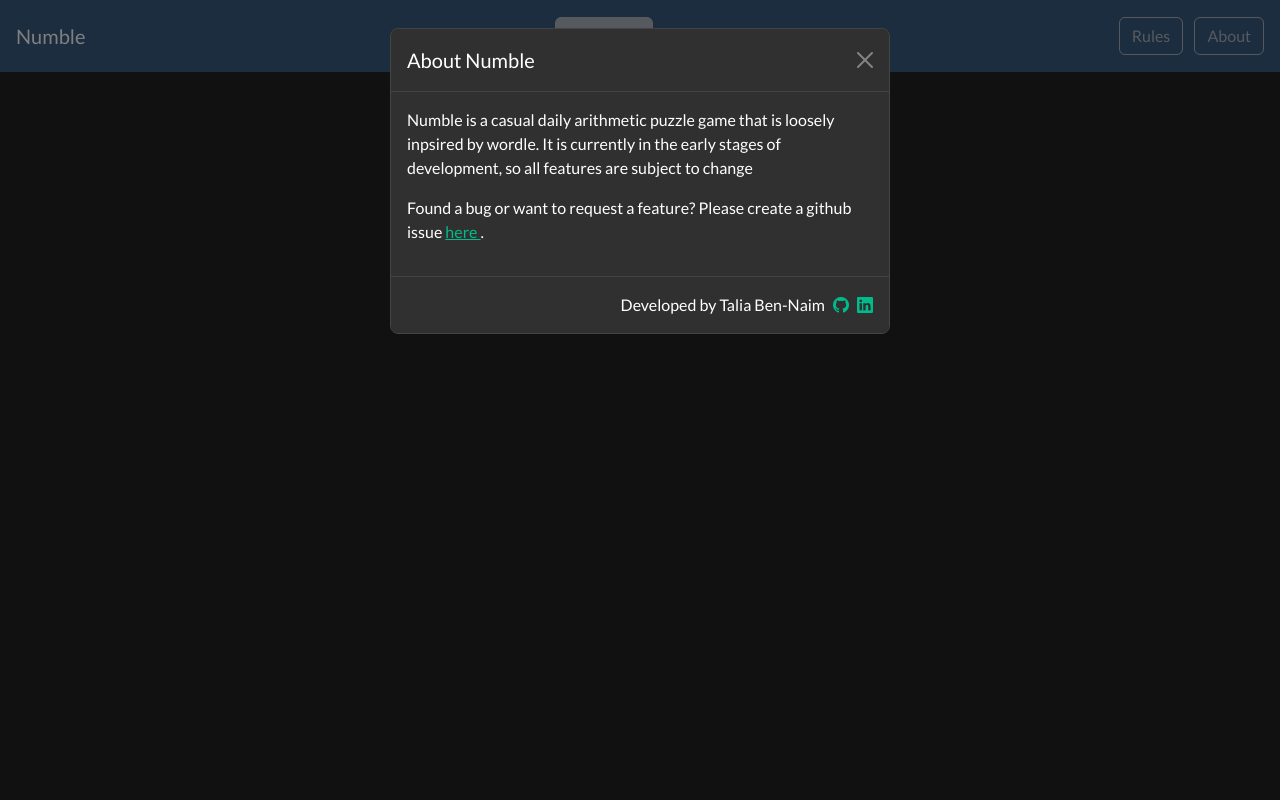
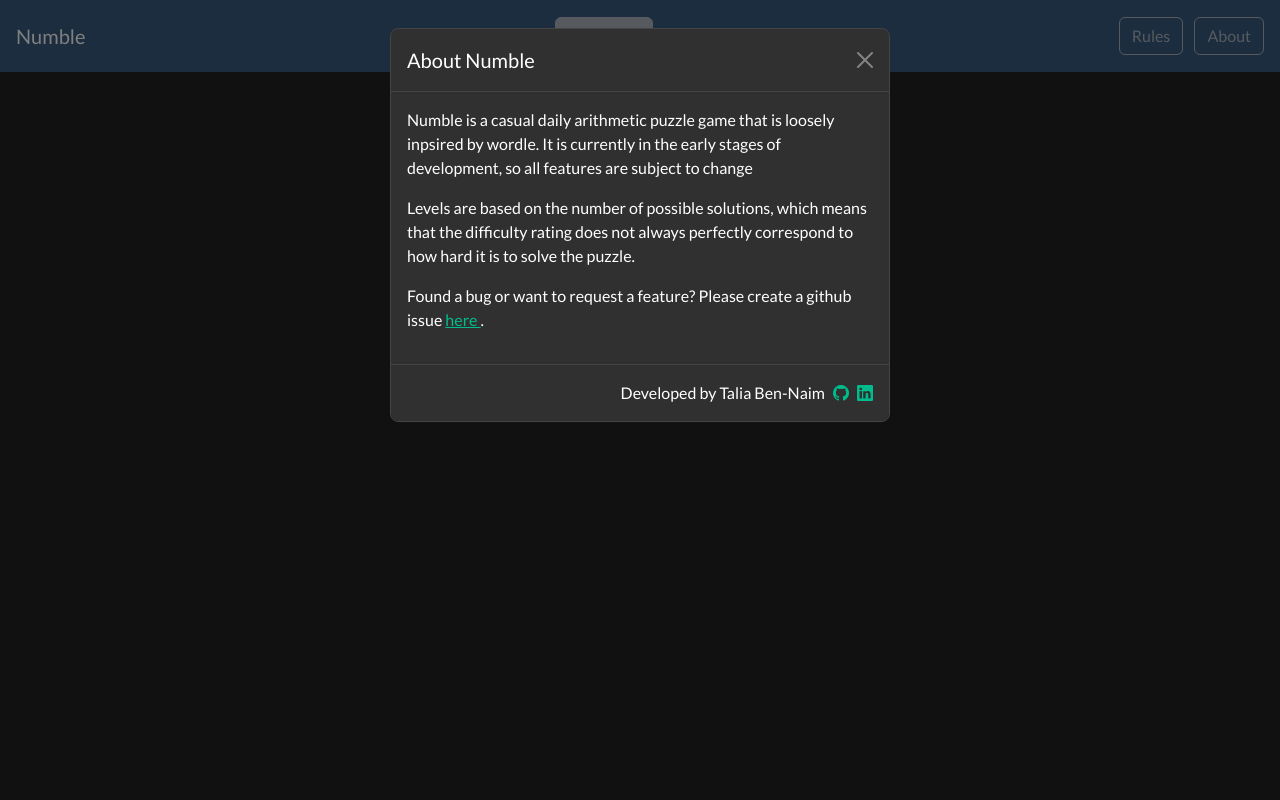
Before and after one commit to taliabn/numble, a Django app: template numble/templates/base.html in a window 1280 px wide, after a click on "About". Run offline with Django 3.2, Linux system fonts and the light colour scheme; the template is opened without the code that fills it, so the values that code supplies are empty; some libraries are stand-ins or nearby versions.

Commit message:
feat(About-modal): added info on difficulty levels

```diff
--- a/numble/templates/base.html
+++ b/numble/templates/base.html
@@ -76,6 +76,7 @@
           </div>
           <div class="modal-body">
             <p>Numble is a casual daily arithmetic puzzle game that is loosely inpsired by wordle. It is currently in the early stages of development, so all features are subject to change</p>
+            <p>Levels are based on the number of possible solutions, which means that the difficulty rating does not always perfectly correspond to how hard it is to solve the puzzle.</p>
             <p>Found a bug or want to request a feature? Please create a github issue
               <a href="https://github.com/taliabn/numble/issues"
                  target="_blank"
```
